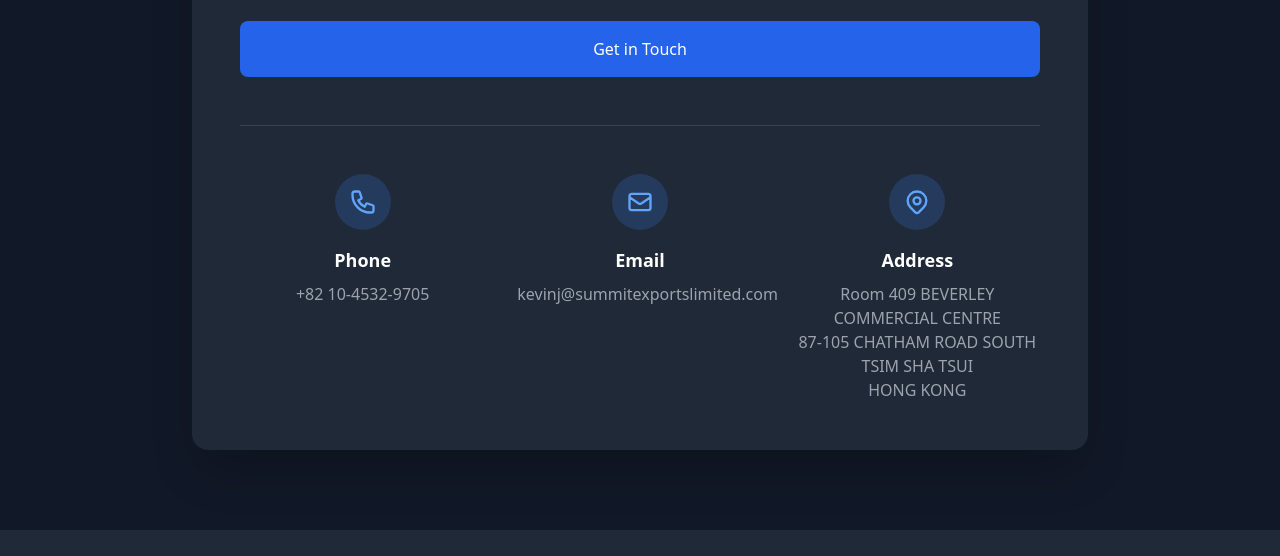
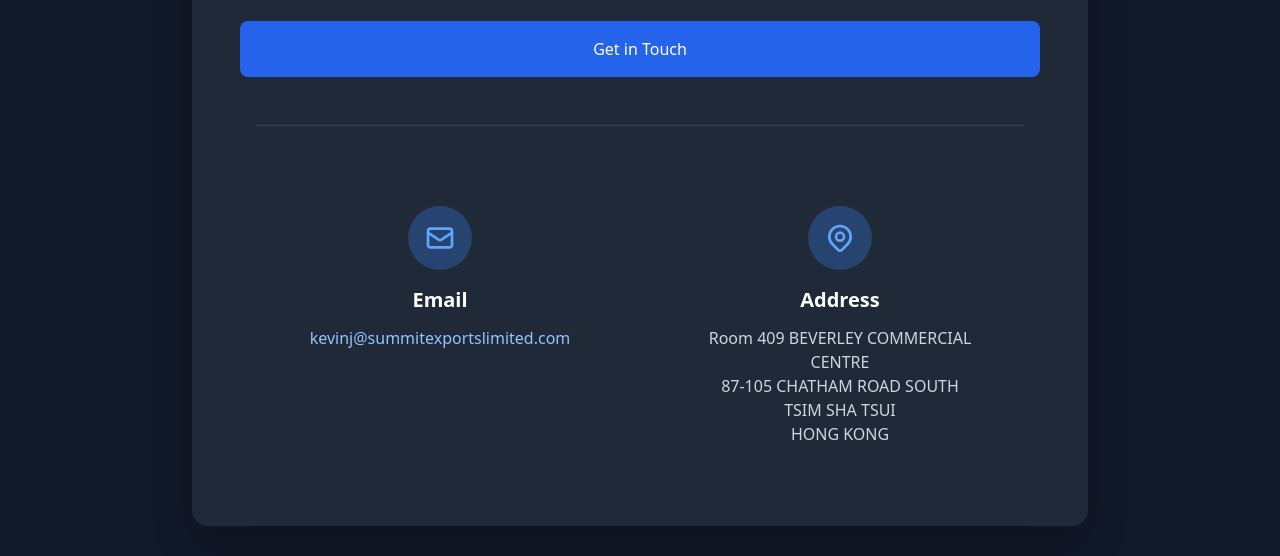
Before and after one commit to nxst2/summitexports, a plain HTML site: page index.html in a window 1280 px wide. Shown: the part 8081-8637 px from the top of the page. Drawn offline with nearby package versions, Linux system fonts and the light colour scheme.

Commit message:
Update index.html

```diff
--- a/index.html
+++ b/index.html
@@ -1403,36 +1403,33 @@
             </button>
           </form>
 
-          <div class="grid md:grid-cols-3 gap-8 mt-12 pt-12 border-t border-gray-700">
-            <div class="text-center">
-              <div class="w-14 h-14 bg-blue-500/20 rounded-full flex items-center justify-center mx-auto mb-4">
-                <svg class="w-7 h-7 text-blue-400" fill="none" stroke="currentColor" viewBox="0 0 24 24">
-                  <path stroke-linecap="round" stroke-linejoin="round" stroke-width="2" d="M3 5a2 2 0 012-2h3.28a1 1 0 01.948.684l1.498 4.493a1 1 0 01-.502 1.21l-2.257 1.13a11.042 11.042 0 005.516 5.516l1.13-2.257a1 1 0 011.21-.502l4.493 1.498a1 1 0 01.684.949V19a2 2 0 01-2 2h-1C9.716 21 3 14.284 3 6V5z"></path>
-                </svg>
-              </div>
-              <h3 class="text-lg font-semibold mb-2">Phone</h3>
-              <p class="text-gray-400">+82 10-4532-9705</p>
-            </div>
-            <div class="text-center">
-              <div class="w-14 h-14 bg-blue-500/20 rounded-full flex items-center justify-center mx-auto mb-4">
-                <svg class="w-7 h-7 text-blue-400" fill="none" stroke="currentColor" viewBox="0 0 24 24">
+          <div class="grid md:grid-cols-2 gap-8 mt-12 pt-12 border-t border-gray-700 max-w-3xl mx-auto">
+
+            <div class="p-8 text-center">
+              <div class="w-16 h-16 bg-blue-500/30 rounded-full flex items-center justify-center mx-auto mb-4">
+                <svg class="w-8 h-8 text-blue-400" fill="none" stroke="currentColor" viewBox="0 0 24 24">
                   <path stroke-linecap="round" stroke-linejoin="round" stroke-width="2" d="M3 8l7.89 5.26a2 2 0 002.22 0L21 8M5 19h14a2 2 0 002-2V7a2 2 0 00-2-2H5a2 2 0 00-2 2v10a2 2 0 002 2z"></path>
                 </svg>
               </div>
-              <h3 class="text-lg font-semibold mb-2">Email</h3>
-              <p class="text-gray-400">kevinj@summitexportslimited.com</p>
-            </div>
-            <div class="text-center">
-              <div class="w-14 h-14 bg-blue-500/20 rounded-full flex items-center justify-center mx-auto mb-4">
-                <svg class="w-7 h-7 text-blue-400" fill="none" stroke="currentColor" viewBox="0 0 24 24">
+              <h3 class="text-xl font-semibold mb-3">Email</h3>
+              <a href="mailto:kevinj@summitexportslimited.com" class="text-blue-300 hover:text-blue-200 transition-colors">
+                kevinj@summitexportslimited.com
+              </a>
+            </div>
+            <div class="p-8 text-center">
+              <div class="w-16 h-16 bg-blue-500/30 rounded-full flex items-center justify-center mx-auto mb-4">
+                <svg class="w-8 h-8 text-blue-400" fill="none" stroke="currentColor" viewBox="0 0 24 24">
                   <path stroke-linecap="round" stroke-linejoin="round" stroke-width="2" d="M17.657 16.657L13.414 20.9a1.998 1.998 0 01-2.827 0l-4.244-4.243a8 8 0 1111.314 0z"></path>
                   <path stroke-linecap="round" stroke-linejoin="round" stroke-width="2" d="M15 11a3 3 0 11-6 0 3 3 0 016 0z"></path>
                 </svg>
               </div>
-              <h3 class="text-lg font-semibold mb-2">Address</h3>
-              <p class="text-gray-400">Room 409 BEVERLEY COMMERCIAL CENTRE<br>
-                                      87-105 CHATHAM ROAD SOUTH<br>
-                                      TSIM SHA TSUI<br>HONG KONG</p>
+              <h3 class="text-xl font-semibold mb-3">Address</h3>
+              <address class="text-center text-gray-300 not-italic">
+                Room 409 BEVERLEY COMMERCIAL CENTRE<br>
+                87-105 CHATHAM ROAD SOUTH<br>
+                TSIM SHA TSUI<br>
+                HONG KONG
+              </address>
             </div>
           </div>
         </div>
```
